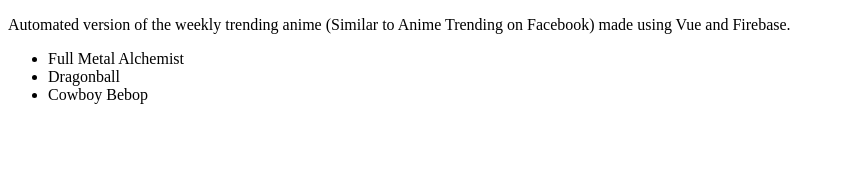
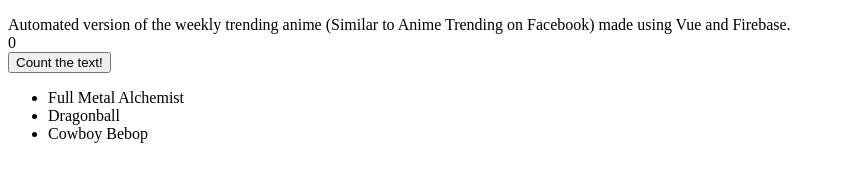
Before and after one commit to BosEriko/bk201, a plain HTML site: page index.html in a window 1280 px wide. Shown: the whole page, without its empty margins (0-841 px from the left). Drawn offline with nearby package versions, Linux system fonts and the light colour scheme.

Commit message:
Added a click event

```diff
--- a/index.html
+++ b/index.html
@@ -9,7 +9,9 @@
 <body>
     <p id="app">
         <span v-bind:title="messageTitle" v-if="seen">
-            {{ message }}
+            {{ message }} <br />
+            {{ messageLength }} <br />
+            <button v-on:click="messageCount">Count the text!</button>
         </span>
     </p>
     <ul id="list">
@@ -23,7 +25,13 @@
             data: {
                 message: 'Automated version of the weekly trending anime (Similar to Anime Trending on Facebook) made using Vue and Firebase.',
                 messageTitle: 'This is the title!',
+                messageLength: 0,
                 seen: true
+            },
+            methods: {
+                messageCount: function() {
+                    this.messageLength = this.message.length
+                }
             }
         })
         var list = new Vue({
```
